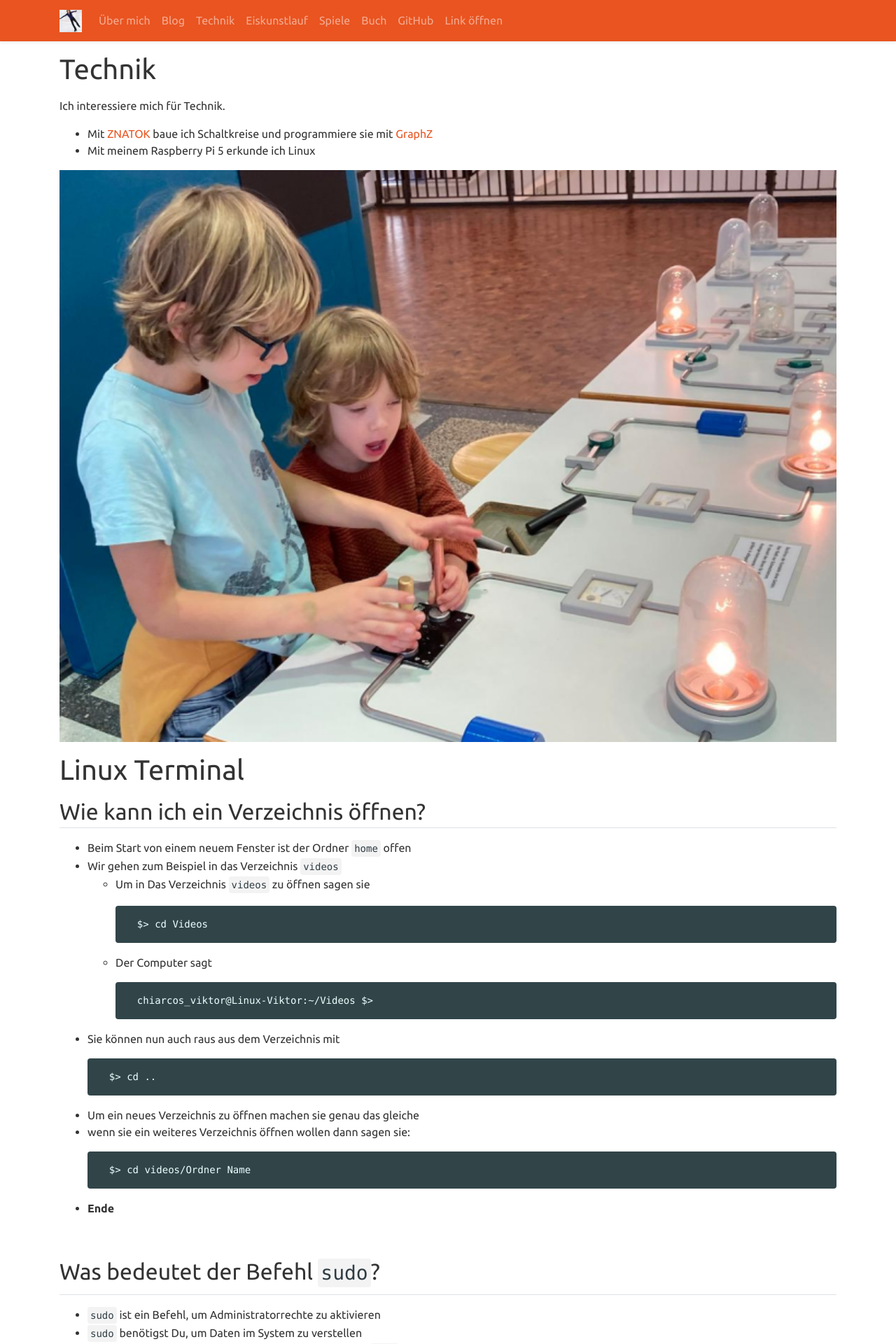
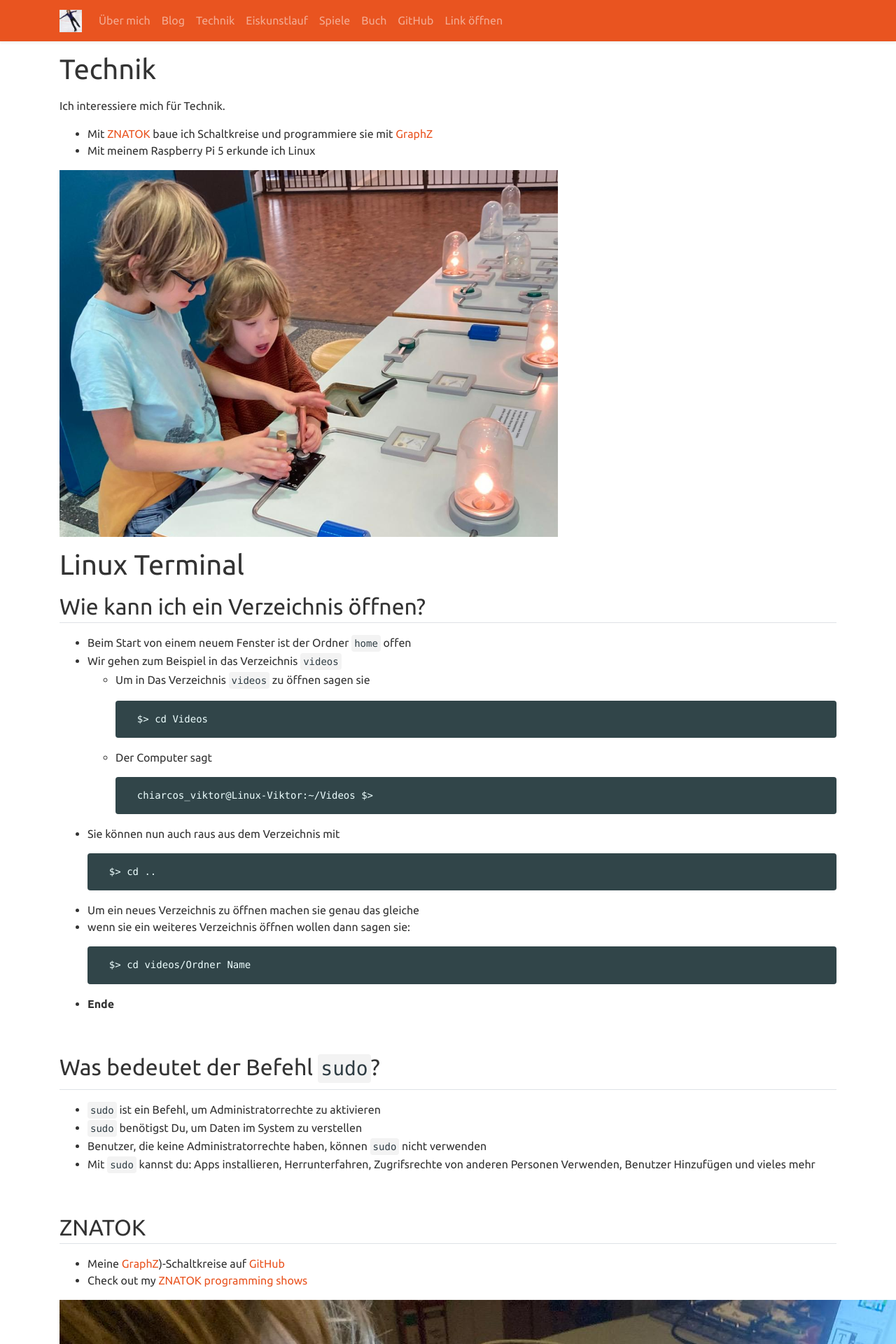
Before and after one commit to viktor-chiarcos/viktor-chiarcos.github.io, a Jekyll site: the page built from _pages/tech.md, in a window 1280 px wide. Shown: the top 1920 px of the page at 70% size. Built offline with Jekyll 4.4.1, drawn with Linux system fonts in a browser that asks for light colours.

Commit message:
img resized

```diff
--- a/_pages/tech.md
+++ b/_pages/tech.md
@@ -9,7 +9,7 @@ Ich interessiere mich für Technik.
 - Mit [ZNATOK](https://znatok.ru) baue ich Schaltkreise und programmiere sie mit [GraphZ](https://znatok.ru/files/arduino_mobile/Znatok-Arduino-Mobile-Graph-Z-Manual-Rus_1.pdf)
 - Mit meinem Raspberry Pi 5 erkunde ich Linux
 
-<img src="../assets/images/2024-10-13-technoseum-ausschnitt.jpg" alt="Bild: GraphZ-Programmierung" style="width: 100%; max-height: 60%;" />
+<img src="../assets/images/2024-10-13-technoseum-ausschnitt.jpg" alt="Bild: GraphZ-Programmierung" style="width: auto; height: 75%;" />
 
 
 <!--
@@ -60,7 +60,7 @@ Ich interessiere mich für Technik.
 
 <!-- mit automatischer skalierung -->
 
-<img src="../assets/images/2024-11-23-graphz.jpg" alt="Bild: GraphZ-Programmierung" style="width: 100%; max-height: 60%;" />
+<img src="../assets/images/2024-11-23-graphz.jpg" alt="Bild: GraphZ-Programmierung" style="width: auto; max-height: 75%;" />
 
 <!--
 ![](../assets/images/2024-11-23-graphz.jpg)
```
